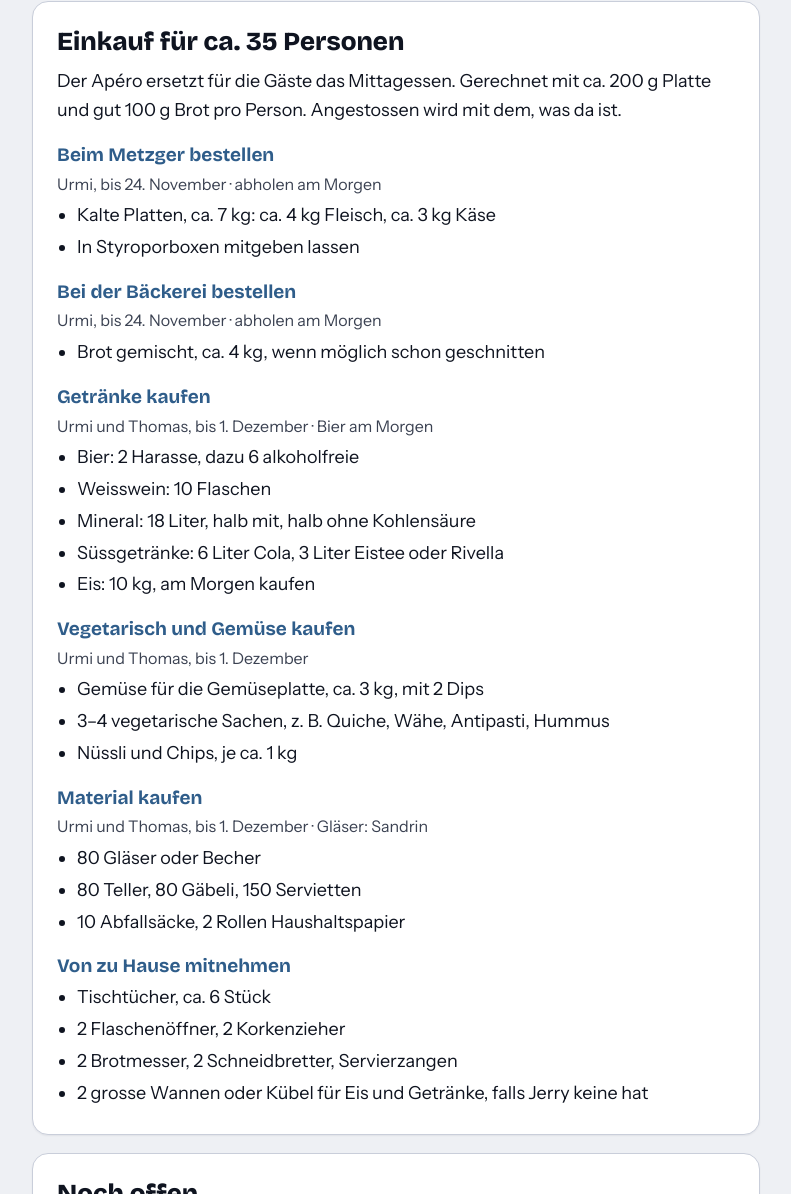
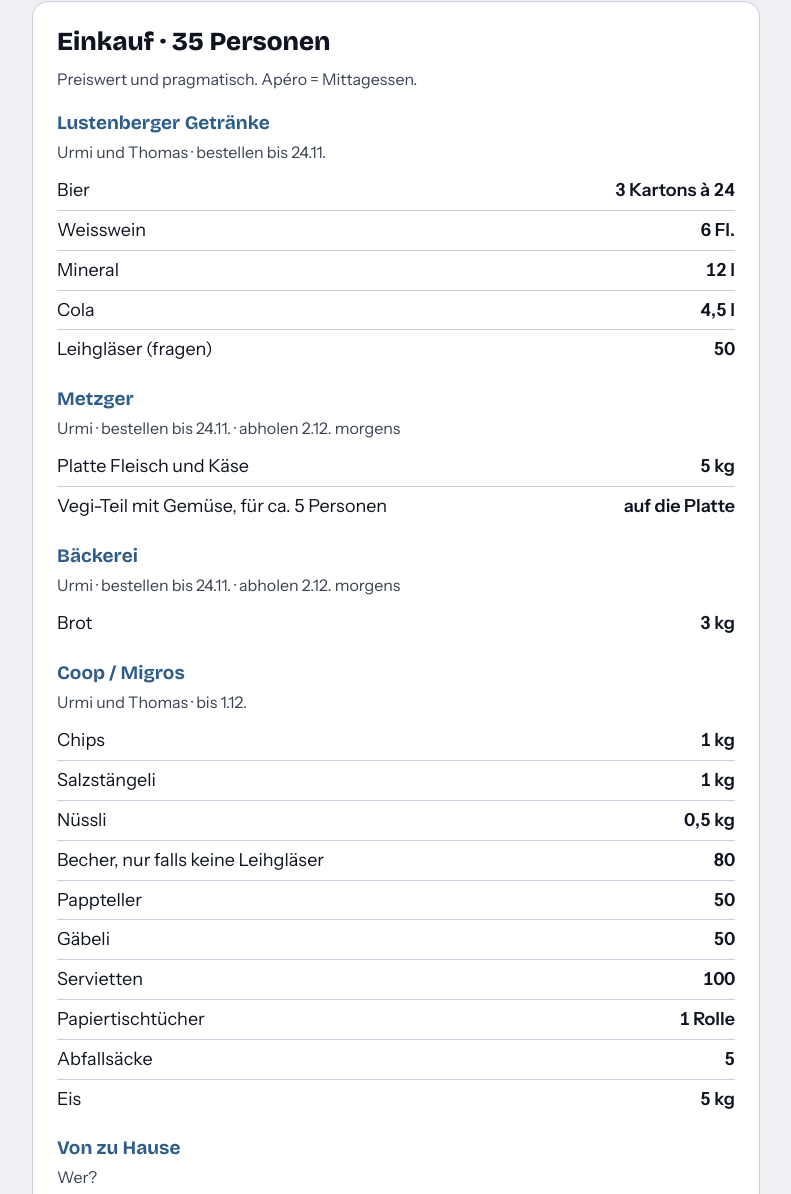
Before and after one commit to Altishofer/benjamin-defense, a plain HTML site: page crew/index.html in a window 1280 px wide. Shown: the part 1381-2575 px from the top of the page, without its empty margins (244-1035 px from the left). Drawn offline with nearby package versions, Linux system fonts and the light colour scheme.

Commit message:
Crew-Plan: kompakte Einkaufsliste nach Quelle, preiswert
Co-Authored-By: Claude Opus 5.5 <noreply@anthropic.com>

```diff
--- a/crew/index.html
+++ b/crew/index.html
@@ -48,6 +48,10 @@ ul.todo li{display:grid;grid-template-columns:26px 1fr;gap:6px;padding:9px 0;bor
 ul.todo li:first-child{border-top:0}
 ul.todo li::before{content:"";width:16px;height:16px;border:2px solid var(--accent);border-radius:4px;margin-top:5px}
 .who{display:block;color:var(--muted);font-size:16px}
+ul.qty{list-style:none;margin:6px 0 0;padding:0}
+ul.qty li{display:flex;justify-content:space-between;gap:12px;padding:5px 0;border-top:1px solid var(--line)}
+ul.qty li:first-child{border-top:0}
+ul.qty b{white-space:nowrap;font-variant-numeric:tabular-nums}
 footer{max-width:760px;margin:0 auto;padding-block:4px 40px;color:var(--muted);font-size:14px}
 @media (max-width:560px){
   section{padding:20px 18px;border-radius:14px}
@@ -102,55 +106,23 @@ footer{max-width:760px;margin:0 auto;padding-block:4px 40px;color:var(--muted);f
   </section>
 
   <section>
-    <h2>Einkauf für ca. 35 Personen</h2>
-    <p>Der Apéro ersetzt für die Gäste das Mittagessen. Gerechnet mit ca. 200 g Platte und gut 100 g Brot pro Person. Angestossen wird mit dem, was da ist.</p>
-
-    <h3>Beim Metzger bestellen</h3>
-    <span class="who">Urmi, bis 24. November · abholen am Morgen</span>
-    <ul class="plain">
-      <li>Kalte Platten, ca. 7 kg: ca. 4 kg Fleisch, ca. 3 kg Käse</li>
-      <li>In Styroporboxen mitgeben lassen</li>
-    </ul>
-
-    <h3>Bei der Bäckerei bestellen</h3>
-    <span class="who">Urmi, bis 24. November · abholen am Morgen</span>
-    <ul class="plain">
-      <li>Brot gemischt, ca. 4 kg, wenn möglich schon geschnitten</li>
-    </ul>
-
-    <h3>Getränke kaufen</h3>
-    <span class="who">Urmi und Thomas, bis 1. Dezember · Bier am Morgen</span>
-    <ul class="plain">
-      <li>Bier: 2 Harasse, dazu 6 alkoholfreie</li>
-      <li>Weisswein: 10 Flaschen</li>
-      <li>Mineral: 18 Liter, halb mit, halb ohne Kohlensäure</li>
-      <li>Süssgetränke: 6 Liter Cola, 3 Liter Eistee oder Rivella</li>
-      <li>Eis: 10 kg, am Morgen kaufen</li>
-    </ul>
-
-    <h3>Vegetarisch und Gemüse kaufen</h3>
-    <span class="who">Urmi und Thomas, bis 1. Dezember</span>
-    <ul class="plain">
-      <li>Gemüse für die Gemüseplatte, ca. 3 kg, mit 2 Dips</li>
-      <li>3–4 vegetarische Sachen, z. B. Quiche, Wähe, Antipasti, Hummus</li>
-      <li>Nüssli und Chips, je ca. 1 kg</li>
-    </ul>
-
-    <h3>Material kaufen</h3>
-    <span class="who">Urmi und Thomas, bis 1. Dezember · Gläser: Sandrin</span>
-    <ul class="plain">
-      <li>80 Gläser oder Becher</li>
-      <li>80 Teller, 80 Gäbeli, 150 Servietten</li>
-      <li>10 Abfallsäcke, 2 Rollen Haushaltspapier</li>
-    </ul>
-
-    <h3>Von zu Hause mitnehmen</h3>
-    <ul class="plain">
-      <li>Tischtücher, ca. 6 Stück</li>
-      <li>2 Flaschenöffner, 2 Korkenzieher</li>
-      <li>2 Brotmesser, 2 Schneidbretter, Servierzangen</li>
-      <li>2 grosse Wannen oder Kübel für Eis und Getränke, falls Jerry keine hat</li>
-    </ul>
+    <h2>Einkauf · 35 Personen</h2>
+    <p class="who">Preiswert und pragmatisch. Apéro = Mittagessen.</p>
+    <h3>Lustenberger Getränke</h3>
+    <span class="who">Urmi und Thomas · bestellen bis 24.11.</span>
+    <ul class="qty"><li><span>Bier</span><b>3 Kartons à 24</b></li><li><span>Weisswein</span><b>6 Fl.</b></li><li><span>Mineral</span><b>12 l</b></li><li><span>Cola</span><b>4,5 l</b></li><li><span>Leihgläser (fragen)</span><b>50</b></li></ul>
+    <h3>Metzger</h3>
+    <span class="who">Urmi · bestellen bis 24.11. · abholen 2.12. morgens</span>
+    <ul class="qty"><li><span>Platte Fleisch und Käse</span><b>5 kg</b></li><li><span>Vegi-Teil mit Gemüse, für ca. 5 Personen</span><b>auf die Platte</b></li></ul>
+    <h3>Bäckerei</h3>
+    <span class="who">Urmi · bestellen bis 24.11. · abholen 2.12. morgens</span>
+    <ul class="qty"><li><span>Brot</span><b>3 kg</b></li></ul>
+    <h3>Coop / Migros</h3>
+    <span class="who">Urmi und Thomas · bis 1.12.</span>
+    <ul class="qty"><li><span>Chips</span><b>1 kg</b></li><li><span>Salzstängeli</span><b>1 kg</b></li><li><span>Nüssli</span><b>0,5 kg</b></li><li><span>Becher, nur falls keine Leihgläser</span><b>80</b></li><li><span>Pappteller</span><b>50</b></li><li><span>Gäbeli</span><b>50</b></li><li><span>Servietten</span><b>100</b></li><li><span>Papiertischtücher</span><b>1 Rolle</b></li><li><span>Abfallsäcke</span><b>5</b></li><li><span>Eis</span><b>5 kg</b></li></ul>
+    <h3>Von zu Hause</h3>
+    <span class="who">Wer?</span>
+    <ul class="qty"><li><span>Flaschenöffner</span><b>2</b></li><li><span>Korkenzieher</span><b>1</b></li><li><span>Brotmesser</span><b>1</b></li><li><span>Schneidbrett</span><b>1</b></li><li><span>Wanne für Eis</span><b>1</b></li><li><span>Haushaltspapier</span><b>1 Rolle</b></li></ul>
   </section>
 
   <section>
@@ -160,7 +132,7 @@ footer{max-width:760px;margin:0 auto;padding-block:4px 40px;color:var(--muted);f
       <li><span>Jerry fragen: Ausladen in Parkhaus P1 oder P2, Weg mit dem Material zum HCI G, Styroporboxen, Eiskübel, Eismaschine.<span class="who">Sandrin, bis 24. November</span></span></li>
       <li><span>Platten beim Metzger und Brot bestellen.<span class="who">Urmi, bis 24. November</span></span></li>
       <li><span>Getränke und Material kaufen.<span class="who">Urmi und Thomas, bis 1. Dezember</span></span></li>
-      <li><span>Gläser mieten oder schöne Becher kaufen.<span class="who">Sandrin, bis 25. November</span></span></li>
+            <li><span>Lustenberger: Leihgläser bei der Bestellung fragen.<span class="who">Urmi und Thomas, bis 24. November</span></span></li>
       <li><span>Doktorierende als Helfer für den Aufbau anfragen.<span class="who">Benjamin</span></span></li>
       <li><span>Professorin Stefanie und die Experten zum Apéro einladen?<span class="who">Benjamin</span></span></li>
       <li><span>Natelnummer für Fragen am Tag selbst.</span></li>
```
